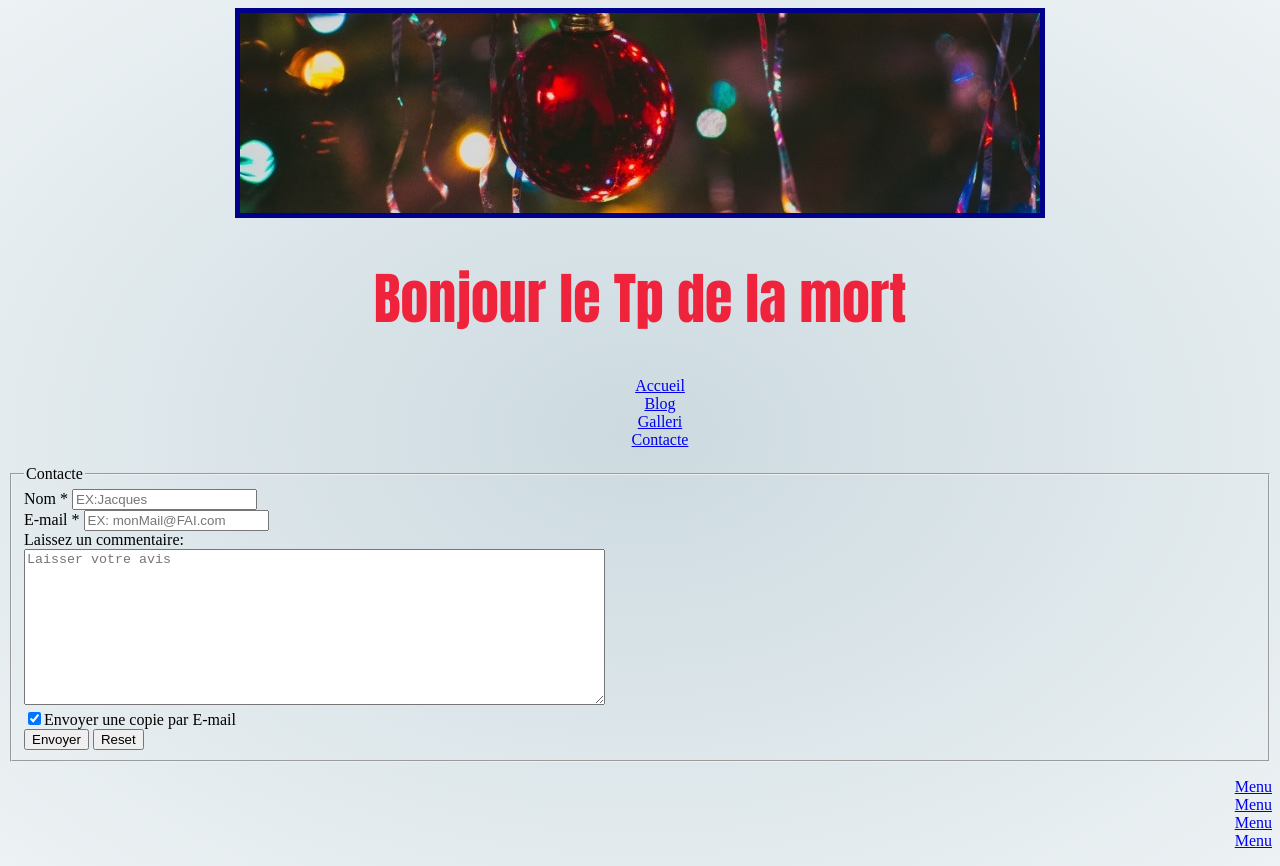
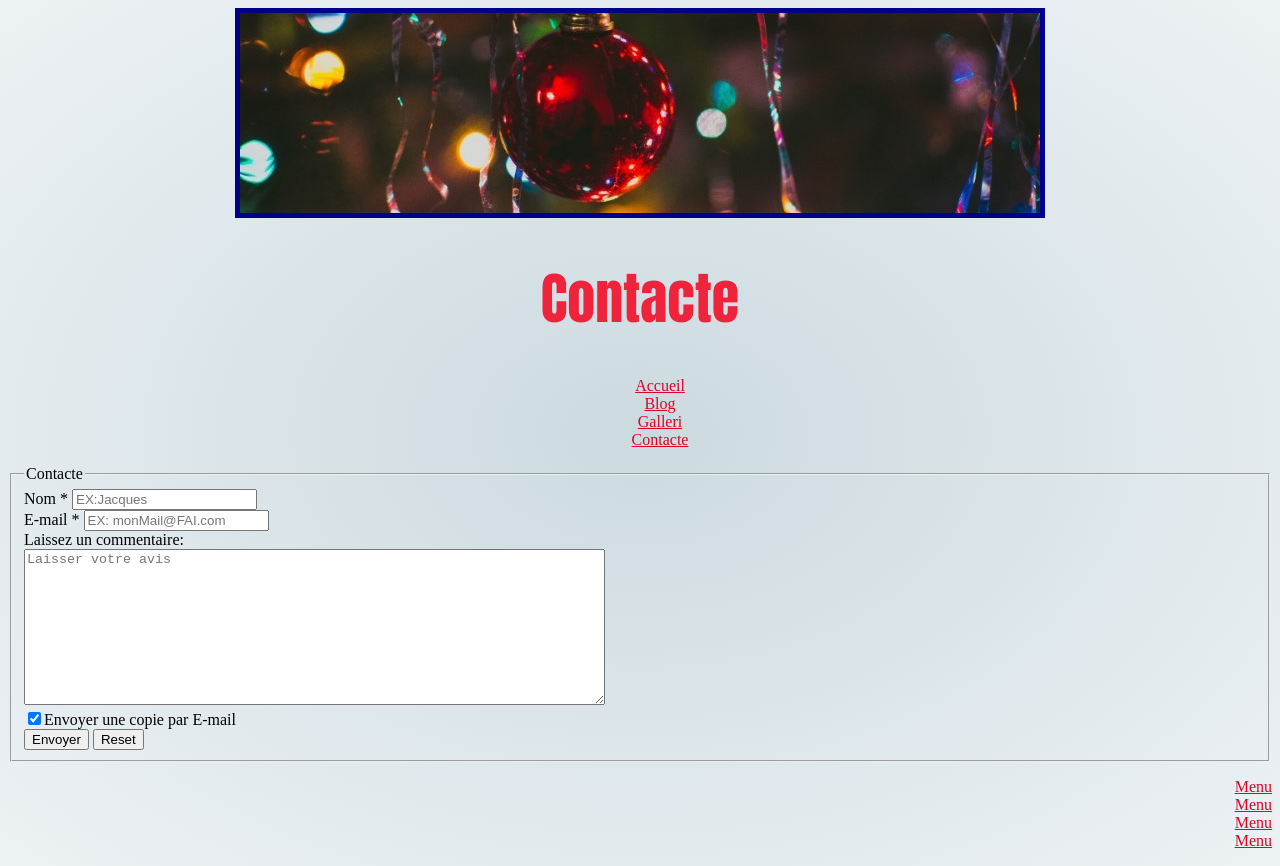
Before and after one commit to Nimaa31/htmlTp, a plain HTML site: page contacte.html in a window 1280 px wide. Drawn offline with Linux system fonts and the light colour scheme; files whose address does not match are found by name.

Commit message:
init add css

```diff
--- a/contacte.html
+++ b/contacte.html
@@ -3,20 +3,20 @@
 <head>
     <meta charset="UTF-8">
     <title>tpHtml</title>
-    <link rel="stylesheet" href="C:\Users\Amin-Eddine Mito\Desktop\tpHtml\css\style.css">
+    <link rel="stylesheet" href="C:\Users\amine\Desktop\tpHtml\css\style.css">
 </head>
 <body>
     <header>
         <div class="banniere">
-        <img class="banI" src="C:\Users\Amin-Eddine Mito\Desktop\tpHtml\image.jpg">
+        <img class="banI" src="C:\Users\amine\Desktop\tpHtml\image.jpg">
         </div>
-        <h1>Bonjour le Tp de la mort </h1>
+        <h1>Contacte </h1>
         <nav>
             <ul>
-                <li><a href="C:\Users\Amin-Eddine Mito\Desktop\tpHtml\index.html">Accueil</a></li>
-                <li><a href="C:\Users\Amin-Eddine Mito\Desktop\tpHtml\index.html">Blog</a></li>
-                <li><a href="C:\Users\Amin-Eddine Mito\Desktop\tpHtml\index.html">Galleri</a></li>
-                <li><a href="C:\Users\Amin-Eddine Mito\Desktop\tpHtml\contacte.html">Contacte</a></li>
+                <li><a href="C:\Users\amine\Desktop\tpHtml\index.html">Accueil</a></li>
+                <li><a href="file:///C:/Users/amine/Desktop/tpHtml/index.html#monAncre">Blog</a></li>
+                <li><a href="C:\Users\amine\Desktop\tpHtml\index.html">Galleri</a></li>
+                <li><a href="C:\Users\amine\Desktop\tpHtml\contacte.html">Contacte</a></li>
             </ul>
         </nav>
     </header>
@@ -47,10 +47,10 @@
   </section>
   <footer>
     <ul>
-        <li><a href="C:\Users\Amin-Eddine Mito\Desktop\tpHtml\index.html">Menu</a></li>
-        <li><a href="C:\Users\Amin-Eddine Mito\Desktop\tpHtml\index.html">Menu</a></li>
-        <li><a href="C:\Users\Amin-Eddine Mito\Desktop\tpHtml\index.html">Menu</a></li>
-        <li><a href="C:\Users\Amin-Eddine Mito\Desktop\tpHtml\contacte.html">Menu</a></li>
+        <li><a href="C:\Users\amine\Desktop\tpHtml\index.html\index.html">Menu</a></li>
+        <li><a href="C:\Users\amine\Desktop\tpHtml\index.html\index.html">Menu</a></li>
+        <li><a href="C:\Users\amine\Desktop\tpHtml\index.html\index.html">Menu</a></li>
+        <li><a href="C:\Users\amine\Desktop\tpHtml\index.html\contacte.html">Menu</a></li>
     </ul>
 </footer>
 </body>
--- a/css/style.css
+++ b/css/style.css
@@ -21,6 +21,13 @@ h1{
     font-weight:bold;
     font-family: Impact, Haettenschweiler, 'Arial Narrow Bold', sans-serif;
 }
+#monAncre{
+    color: #2B2D42;
+    font-size: 2em;
+    font-weight:bold;
+    text-decoration: black dashed underline ;
+}
+
 h3{
     color: #2B2D42;
     font-size: 2em;
@@ -47,4 +54,12 @@ footer{
 ul{
     list-style:none;
 }
-li
+a:visited{
+    color: grey;
+}
+a:link{
+    color: #D90429 ;
+}
+a:hover{
+    color: #2B2D42;
+}
```
Also changed, not shown: index.html (+11 -11 lines).
